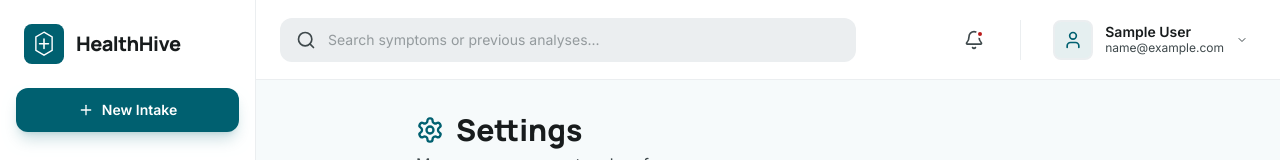
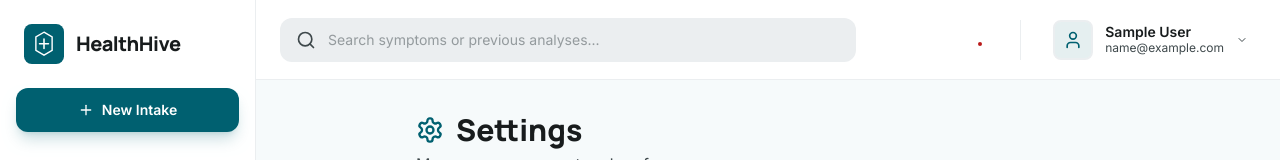
Before and after one commit to NikitChhita/Health-Hive, a React (Vite) app in the folder frontend/: page /settings in a window 1280 px wide. Shown: the top 160 px of the page. Built offline with nearby package versions, Linux system fonts and the light colour scheme; sample sign-in values are in the browser's storage.

Commit message:
Modified Notification Feature

```diff
--- a/frontend/src/components/Dashboard/DashboardHeader.jsx
+++ b/frontend/src/components/Dashboard/DashboardHeader.jsx
@@ -1,6 +1,6 @@
 import React, { useState, useRef, useEffect } from 'react';
 import { useNavigate } from 'react-router-dom'; // 1. Added useNavigate
-import { Search, Bell, User, ChevronDown, LogOut, Settings } from 'lucide-react'; // 2. Added Settings icon
+import { Search, User, ChevronDown, LogOut, Settings } from 'lucide-react'; // 2. Added Settings icon
 
 export const DashboardHeader = ({ user, onSignOut }) => {
   const [dropdownOpen, setDropdownOpen] = useState(false);
@@ -33,7 +33,6 @@ export const DashboardHeader = ({ user, onSignOut }) => {
 
       <div className="flex items-center gap-4">
         <button aria-label="Notifications" className="relative p-3 text-on-surface-variant hover:bg-surface-container rounded-2xl transition-all group">
-          <Bell className="w-5 h-5 group-hover:text-primary" aria-hidden="true" />
           <span aria-hidden="true" className="absolute top-3 right-3 w-2 h-2 bg-error rounded-full border-2 border-white" />
         </button>
 
```
